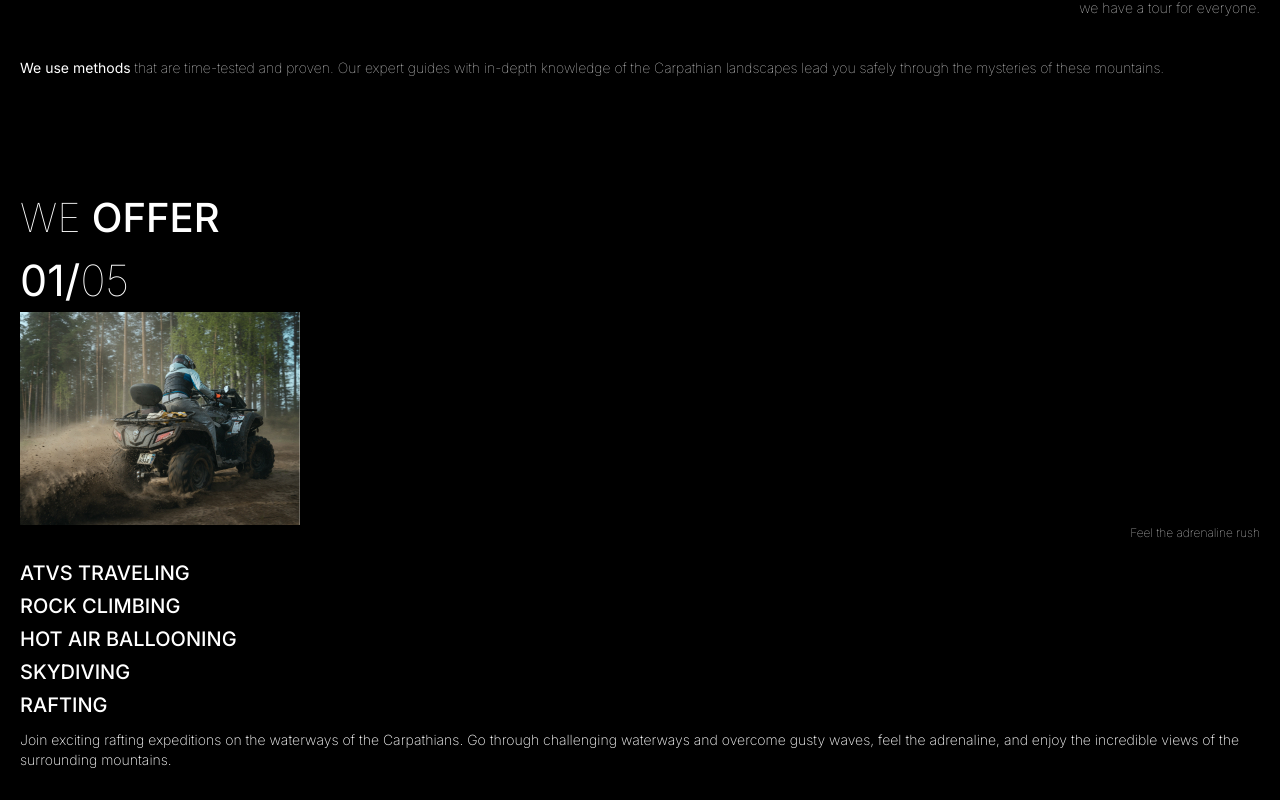
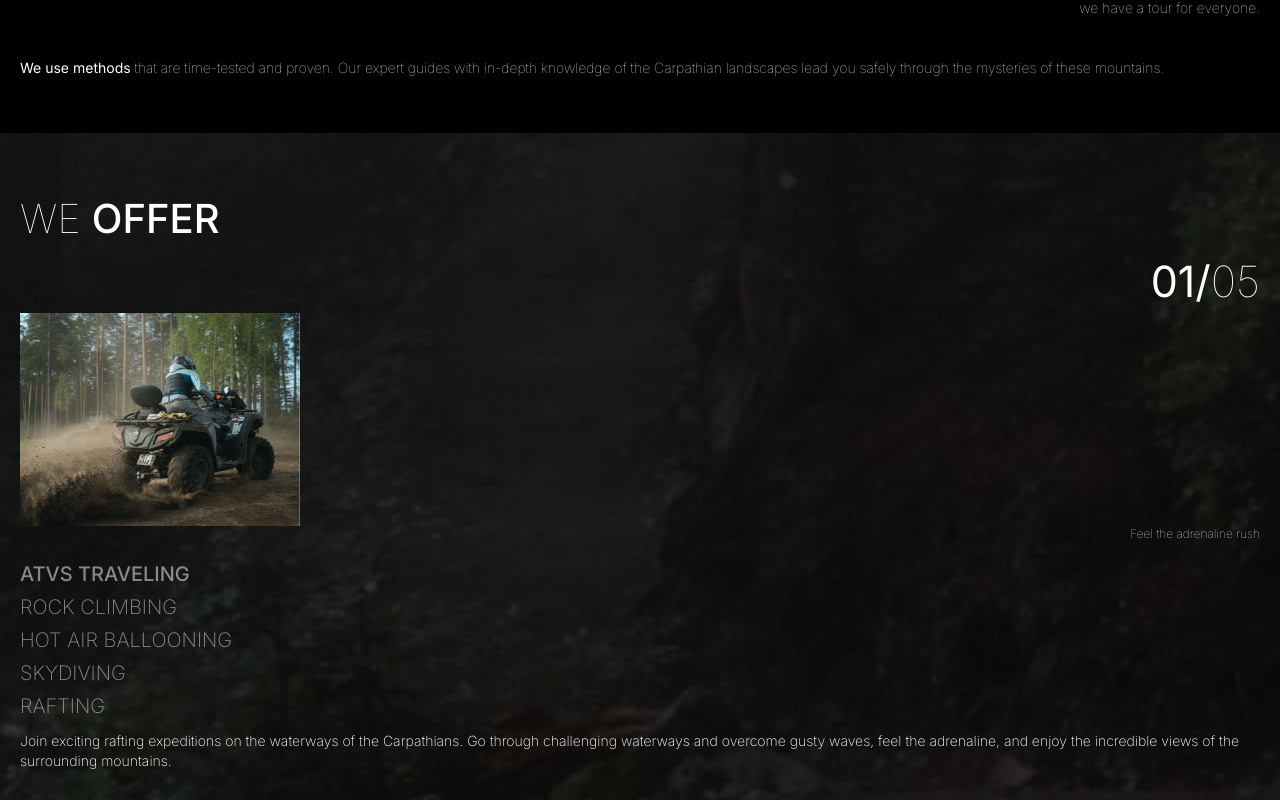
Before and after one commit to IrynaDidkivska/CarpTravel, a Next.js app: page / in a window 1280 px wide. Shown: the part 780-1580 px from the top of the page. Built offline with nearby package versions, Linux system fonts and the light colour scheme.

Commit message:
updated slider

```diff
--- a/components/WeOffer.jsx
+++ b/components/WeOffer.jsx
@@ -6,20 +6,46 @@ import Title from "./Title";
 import Image from "next/image";
 import { data } from "../assets/data";
 import { list } from "postcss";
+import { useRef, useState } from "react";
+import clsx from "clsx";
 
 export default function WeOffer() {
+  const [activeIndex, setActiveIndex] = useState(0);
+  const swiperRef = useRef();
+
+  const handleSlideChange = (swiper) => {
+    setActiveIndex(swiper.activeIndex);
+  };
+
+  const goToSlide = (idx) => {
+    if (swiperRef.current) {
+      swiperRef.current.swiper.slideTo(idx);
+    }
+  };
+
   return (
-    <Section>
+    <Section
+      className="relative z-40 py-14 px-5 text-white"
+      style={{
+        background: 'url("/images/slider-bg.jpg") no-repeat center/cover',
+      }}
+    >
+      <div className="absolute inset-0 z-[-1] bg-black bg-opacity-60 "></div>
+
       <Title firstPart="we" secondPart="offer" />
-      <Swiper spaceBetween={50} slidesPerView={1}>
+      <Swiper
+        spaceBetween={50}
+        slidesPerView={1}
+        ref={swiperRef}
+        onSlideChange={handleSlideChange}
+      >
         {data.map((item, idx) => (
           <SwiperSlide key={item.title}>
-            <span className="font-normal text-[43px] text-right">
-              0{idx + 1}/
-              <span className="font-inter font-thin text-[43px] text-right">
-                0{data.length}
-              </span>
-            </span>
+            <div className="flex  justify-end">
+              <p className="font-normal text-[43px]">
+                0{idx + 1}/<span className=" font-thin ">0{data.length}</span>
+              </p>
+            </div>
             <Image
               src={item.imgSrc}
               alt={item.listItem}
@@ -30,10 +56,14 @@ export default function WeOffer() {
               {item.title}
             </p>
             <ul>
-              {data.map((item) => (
+              {data.map((item, index) => (
                 <li
+                  onClick={() => goToSlide(index)}
                   key={item.title}
-                  className="font-inter text-xl font-medium uppercase leading-[17px] mb-4"
+                  className={clsx(
+                    "font-inter text-xl font-extralight uppercase opacity-50 leading-[17px] mb-4",
+                    activeIndex === index && "font-medium opacity-100"
+                  )}
                 >
                   {item.listItem}
                 </li>
```
Also changed, not shown: public/images/slider-bg.jpg (added).
